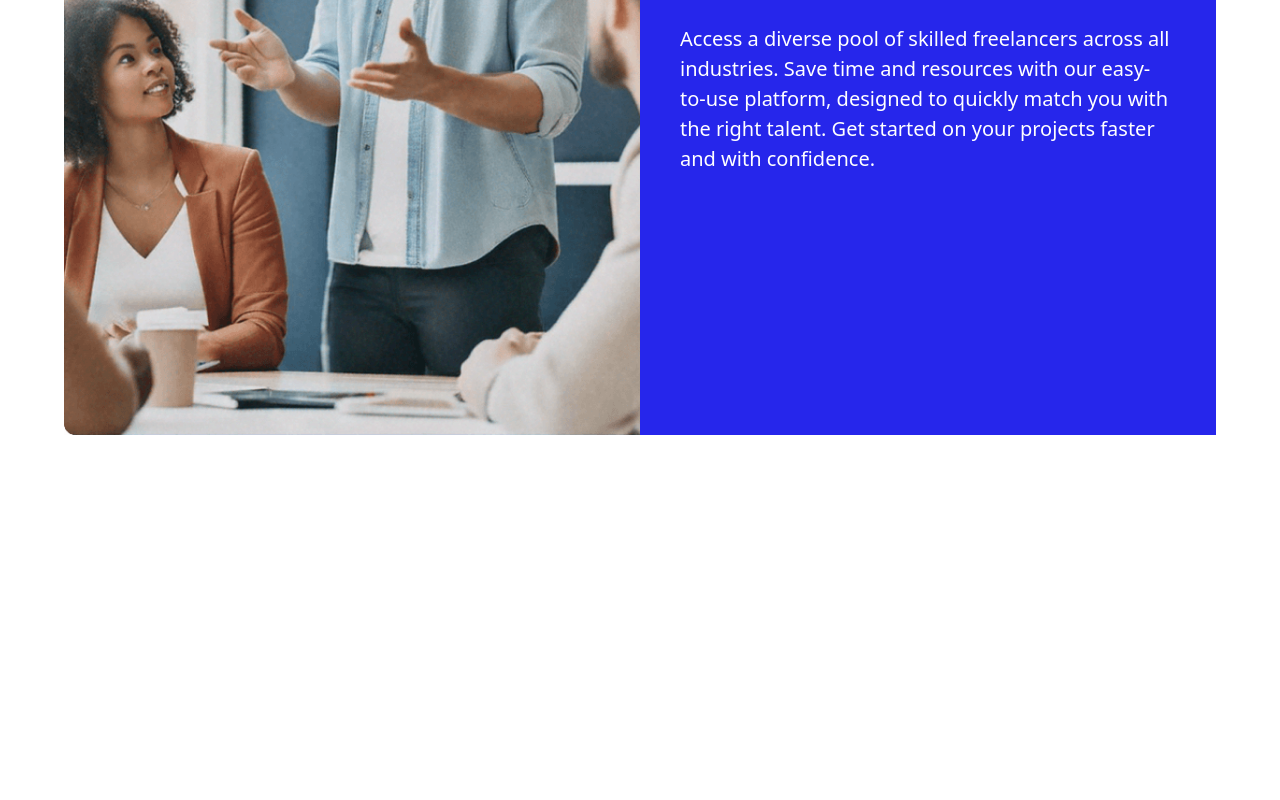
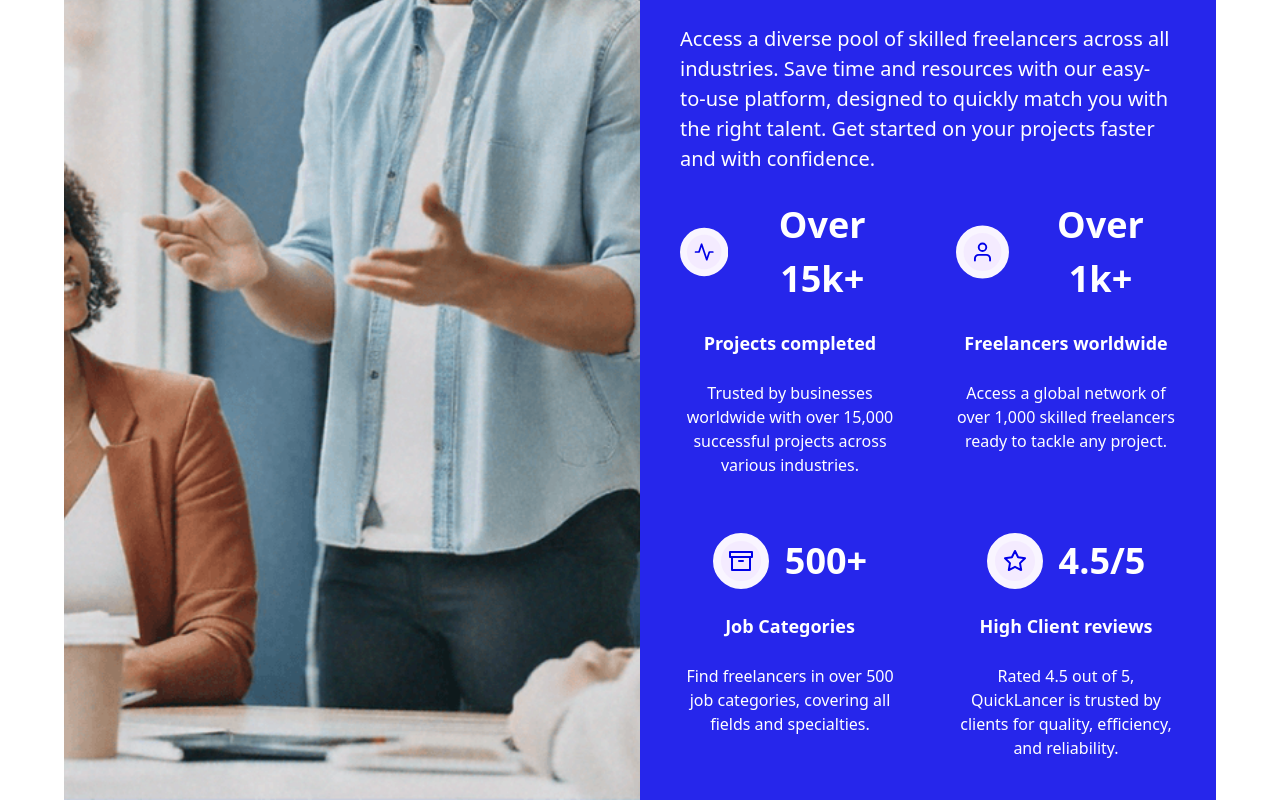
Before and after one commit to Frokesy/quicklancer, a React (Vite) app: page / in a window 1280 px wide. Shown: the part 6123-6923 px from the top of the page. Before the commit the page ends 6558 px from the top, so only its background shows below. Built offline with nearby package versions, Linux system fonts and the light colour scheme.

Commit message:
designed section A of blog section

```diff
--- a/src/components/sections/Blog.tsx
+++ b/src/components/sections/Blog.tsx
@@ -1,19 +1,68 @@
+import { BlFour, BlOne, BlThree, BlTwo } from "../svgs/BlogIcons";
+
 const Blog = () => {
+  const items = [
+    {
+      id: 1,
+      heading: "Over 15k+",
+      subtext: "Projects completed",
+      content:
+        "Trusted by businesses worldwide with over 15,000 successful projects across various industries.",
+      icon: <BlOne />,
+    },
+    {
+      id: 2,
+      heading: "Over 1k+",
+      subtext: "Freelancers worldwide",
+      content:
+        "Access a global network of over 1,000 skilled freelancers ready to tackle any project.",
+      icon: <BlTwo />,
+    },
+    {
+      id: 3,
+      heading: "500+",
+      subtext: "Job Categories",
+      content:
+        "Find freelancers in over 500 job categories, covering all fields and specialties.",
+      icon: <BlThree />,
+    },
+    {
+      id: 4,
+      heading: "4.5/5",
+      subtext: "High Client reviews",
+      content:
+        "Rated 4.5 out of 5, QuickLancer is trusted by clients for quality, efficiency, and reliability.",
+      icon: <BlFour />,
+    },
+  ];
   return (
-    <div className="w-[90vw] flex mx-auto">
-      <div className="w-[50%]">
-        <img src="/assets/blog-one.png" alt="blog-one" className="w-[100%]" />
+    <div className="w-[90vw] flex lg:flex-row flex-col mx-auto">
+      <div className="lg:w-[50%]">
+        <img src="/assets/blog-one.png" alt="blog-one" className="w-[100%] h-[100%] object-cover" />
       </div>
-      <div className="bg-[#2626eb] w-[50%] p-10 space-y-6 text-[#fff]">
-        <h2 className="text-[48px] font-semibold">
+      <div className="bg-[#2626eb] lg:w-[50%] lg:p-10 p-4 space-y-6 text-[#fff]">
+        <h2 className="lg:text-[48px] text-[30px] font-semibold mt-10 lg:mt-0">
           Why Choose QuickLancer for Your Freelance Hiring Needs?
         </h2>
-        <p className="text-[20px]">
+        <p className="lg:text-[20px]">
           Access a diverse pool of skilled freelancers across all industries.
           Save time and resources with our easy-to-use platform, designed to
           quickly match you with the right talent. Get started on your projects
           faster and with confidence.
         </p>
+
+        <div className="grid grid-cols-2 lg:gap-14 gap-10">
+          {items.map((item) => (
+            <div className="space-y-6 flex flex-col items-center text-center" key={item.id}>
+              <div className="flex items-center lg:space-x-4 space-x-2">
+                {item.icon}
+                <h2 className="lg:text-[36px] text-[24px] font-semibold">{item.heading}</h2>
+              </div>
+              <p className="lg:text-[18px] font-semibold">{item.subtext}</p>
+              <p className="lg:text-[16px] text-[14px]">{item.content}</p>
+            </div>
+          ))}
+        </div>
       </div>
     </div>
   );
--- a/src/components/sections/Testimonials.tsx
+++ b/src/components/sections/Testimonials.tsx
@@ -26,9 +26,9 @@ const Testimonials = () => {
     <div className="my-[15vh] w-[90vw] mx-auto">
       <h2 className="text-[48px] font-semibold text-center pb-10">Testimonials</h2>
 
-      <div className="grid grid-cols-3 gap-10">
+      <div className="flex space-x-10 overflow-x-auto">
         {users.map((user) => (
-          <div className="flex space-x-4 bg-[#f1f1f1] p-10 rounded-2xl" key={user.id}>
+          <div className="flex space-x-4 bg-[#f1f1f1] p-10 rounded-2xl flex-shrink-0 w-[376px]" key={user.id}>
             <img src={user.avatar} alt="img" className="w-[80px] h-[80px]" />
             <div className="">
               <h2 className="text-[20px] font-semibold">{user.name}</h2>
--- /dev/null
+++ b/src/components/svgs/BlogIcons.tsx
@@ -0,0 +1,111 @@
+export const BlOne = () => (
+  <svg
+    width="56"
+    height="56"
+    viewBox="0 0 56 56"
+    fill="none"
+    xmlns="http://www.w3.org/2000/svg"
+  >
+    <rect x="4" y="4" width="48" height="48" rx="24" fill="#F4EBFF" />
+    <rect
+      x="4"
+      y="4"
+      width="48"
+      height="48"
+      rx="24"
+      stroke="#F9F5FF"
+      strokeWidth="8"
+    />
+    <path
+      d="M38 28H34L31 37L25 19L22 28H18"
+      stroke="#0000E8"
+      strokeWidth="2"
+      strokeLinecap="round"
+      strokeLinejoin="round"
+    />
+  </svg>
+);
+
+export const BlTwo = () => (
+  <svg
+    width="56"
+    height="56"
+    viewBox="0 0 56 56"
+    fill="none"
+    xmlns="http://www.w3.org/2000/svg"
+  >
+    <rect x="4" y="4" width="48" height="48" rx="24" fill="#F4EBFF" />
+    <rect
+      x="4"
+      y="4"
+      width="48"
+      height="48"
+      rx="24"
+      stroke="#F9F5FF"
+      strokeWidth="8"
+    />
+    <path
+      d="M36 37V35C36 33.9391 35.5786 32.9217 34.8284 32.1716C34.0783 31.4214 33.0609 31 32 31H24C22.9391 31 21.9217 31.4214 21.1716 32.1716C20.4214 32.9217 20 33.9391 20 35V37M32 23C32 25.2091 30.2091 27 28 27C25.7909 27 24 25.2091 24 23C24 20.7909 25.7909 19 28 19C30.2091 19 32 20.7909 32 23Z"
+      stroke="#0000E8"
+      strokeWidth="2"
+      strokeLinecap="round"
+      strokeLinejoin="round"
+    />
+  </svg>
+);
+
+export const BlThree = () => (
+  <svg
+    width="56"
+    height="56"
+    viewBox="0 0 56 56"
+    fill="none"
+    xmlns="http://www.w3.org/2000/svg"
+  >
+    <rect x="4" y="4" width="48" height="48" rx="24" fill="#F4EBFF" />
+    <rect
+      x="4"
+      y="4"
+      width="48"
+      height="48"
+      rx="24"
+      stroke="#F9F5FF"
+      strokeWidth="8"
+    />
+    <path
+      d="M37 24V37H19V24M26 28H30M17 19H39V24H17V19Z"
+      stroke="#0000E8"
+      strokeWidth="2"
+      strokeLinecap="round"
+      strokeLinejoin="round"
+    />
+  </svg>
+);
+
+export const BlFour = () => (
+  <svg
+    width="56"
+    height="56"
+    viewBox="0 0 56 56"
+    fill="none"
+    xmlns="http://www.w3.org/2000/svg"
+  >
+    <rect x="4" y="4" width="48" height="48" rx="24" fill="#F4EBFF" />
+    <rect
+      x="4"
+      y="4"
+      width="48"
+      height="48"
+      rx="24"
+      stroke="#F9F5FF"
+      strokeWidth="8"
+    />
+    <path
+      d="M28 18L31.09 24.26L38 25.27L33 30.14L34.18 37.02L28 33.77L21.82 37.02L23 30.14L18 25.27L24.91 24.26L28 18Z"
+      stroke="#0000E8"
+      strokeWidth="2"
+      strokeLinecap="round"
+      strokeLinejoin="round"
+    />
+  </svg>
+);
```
